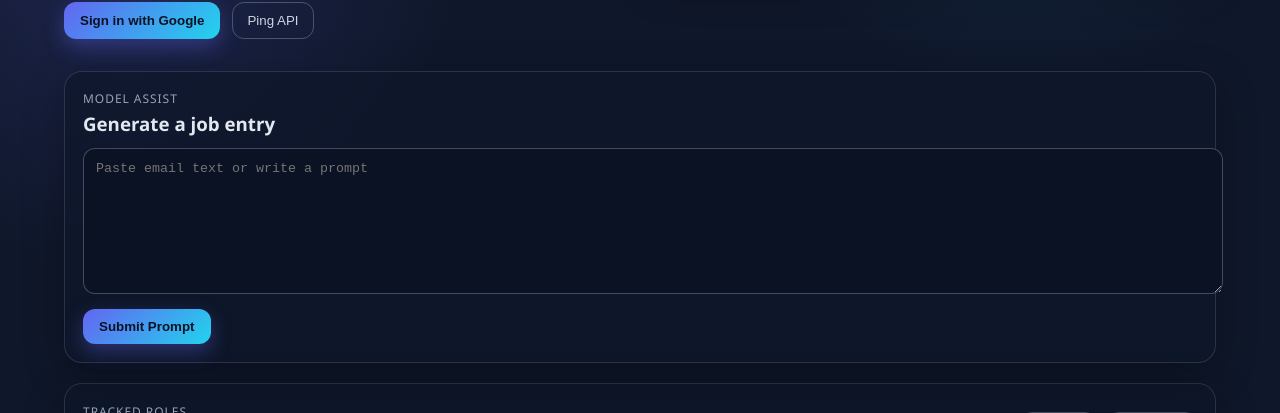
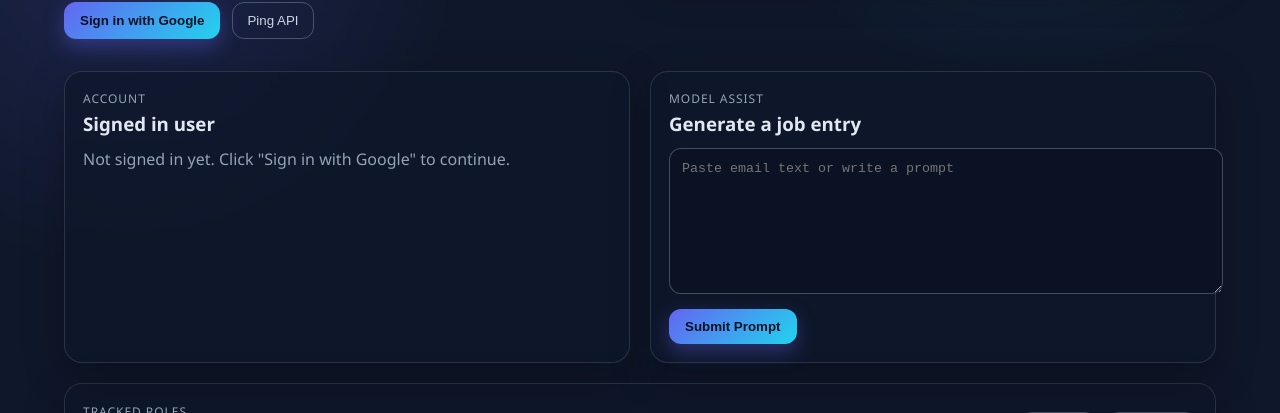
Before and after one commit to ConnorRussi/LoraAI, a React (Create React App) app in the folder frontend/: page / in a window 1280 px wide. Shown: the part 244-657 px from the top of the page. Built offline with nearby package versions, Linux system fonts and the light colour scheme; no server answers.

Commit message:
added user sign in section to display current user

```diff
--- a/frontend/src/App.js
+++ b/frontend/src/App.js
@@ -312,6 +312,27 @@ function App() {
         <div className="card">
           <div className="card-header">
             <div>
+              <p className="eyebrow">Account</p>
+              <h3>Signed in user</h3>
+            </div>
+          </div>
+          {user ? (
+            <div className="user-meta">
+              <img src={user.picture} alt="User Profile" className="avatar" onError={(e) => { console.warn('[Auth] Avatar failed to load, src=', user.picture); e.target.style.display = 'none'; }} />
+              <div>
+                <p className="label">Name</p>
+                <p>{user.name}</p>
+                <p className="label">Email</p>
+                <p>{user.email}</p>
+              </div>
+            </div>
+          ) : (
+            <p className="muted">Not signed in yet. Click "Sign in with Google" to continue.</p>
+          )}
+        </div>
+        <div className="card">
+          <div className="card-header">
+            <div>
               <p className="eyebrow">Model Assist</p>
               <h3>Generate a job entry</h3>
             </div>
```
